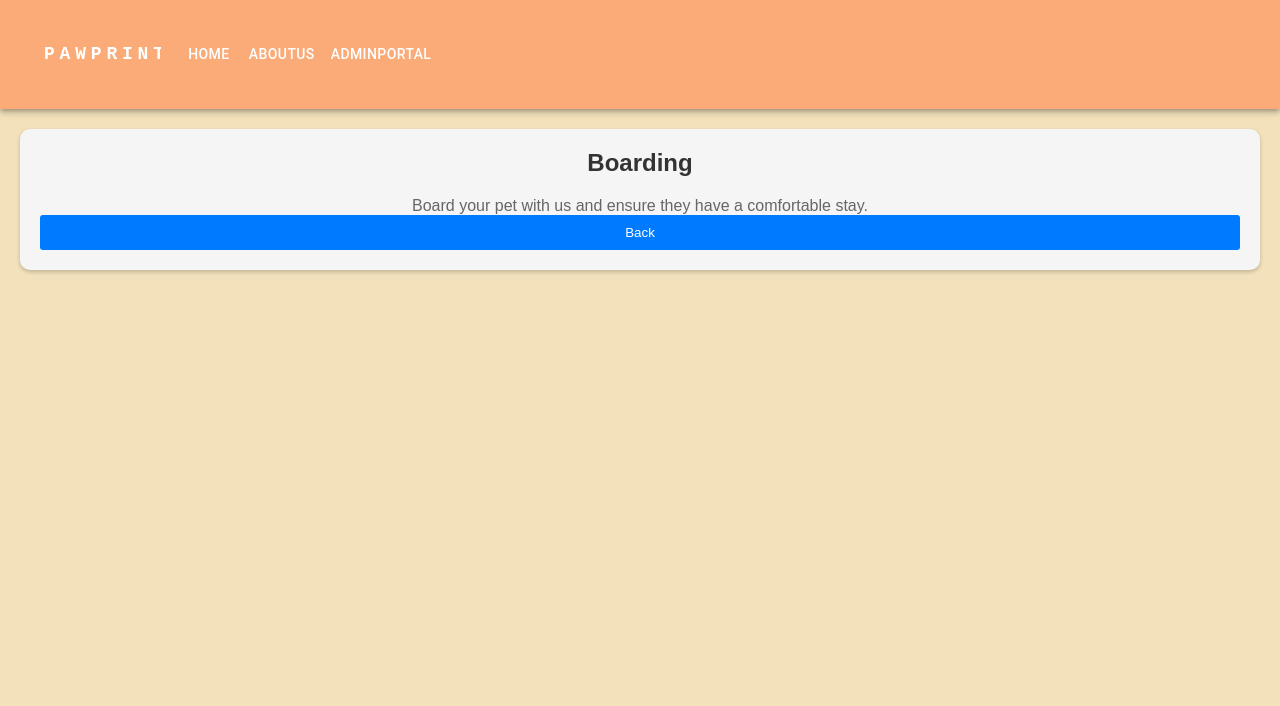
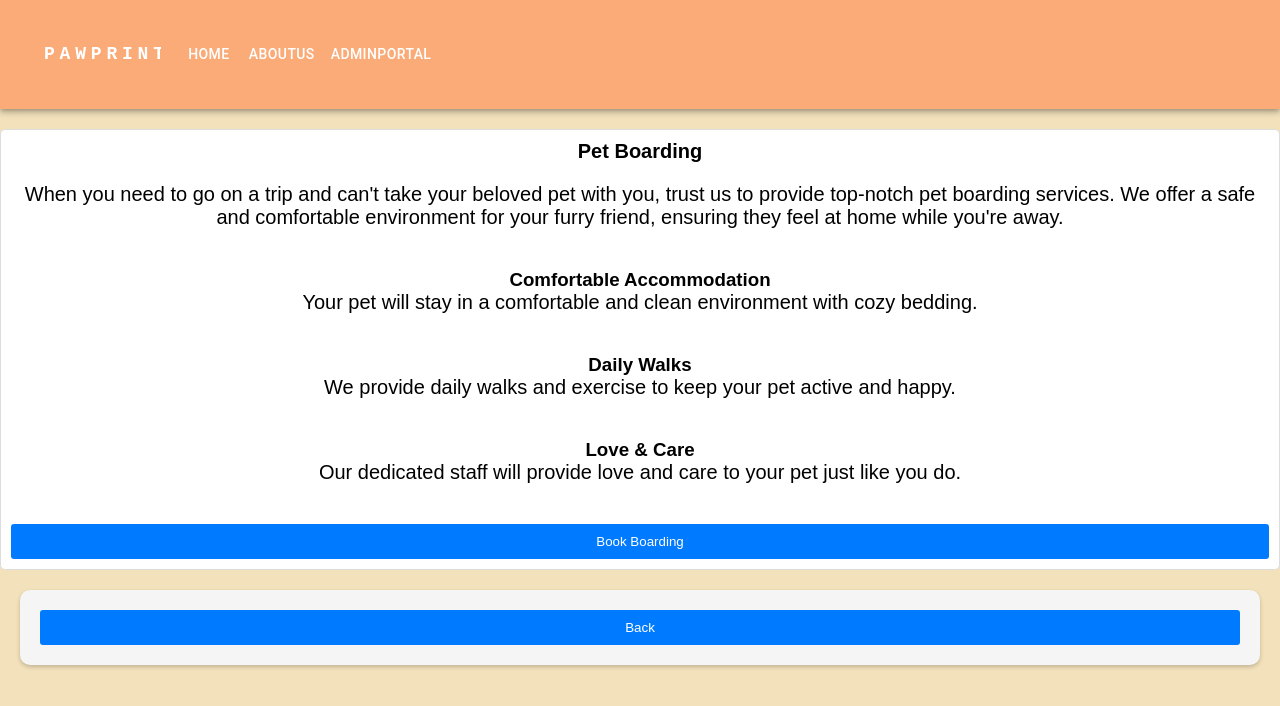
Before and after one commit to Jay2212004/Final_react, a React (Create React App) app: page /Boarding in a window 1280 px wide. Shown: the top 706 px of the page. Built offline with nearby package versions, Linux system fonts and the light colour scheme.

Commit message:
Add files via upload

```diff
--- a/src/Backup/Navbar.jsx
+++ b/src/Backup/Navbar.jsx
@@ -35,15 +35,18 @@ function Navbar() {
 
   const handleCloseNavMenu = () => {
     setAnchorElNav(null);
+
   };
 
   const handleCloseUserMenu = () => {
     setAnchorElUser(null);
+    window.location.reload();
   };
 
   const onLogout = () => {
     Cookies.remove('auth0_user_id');
     logout();
+
   };
 
   return (
--- a/src/components/Boarding.jsx
+++ b/src/components/Boarding.jsx
@@ -2,14 +2,42 @@ import React from 'react';
 import { Link } from 'react-router-dom';
 import './Common.css';
 const Boarding = () => {
-  return (
+  return ( <><section className="pet-boarding">
+  <div className="container">
+    <h2>Pet Boarding</h2>
+    <p>
+      When you need to go on a trip and can't take your beloved pet with you, trust us to provide top-notch pet boarding services. We offer a safe and comfortable environment for your furry friend, ensuring they feel at home while you're away.
+    </p>
+
+    <div className="boarding-features">
+      <div className="feature">
+        <i className="fas fa-paw"></i>
+        <h3>Comfortable Accommodation</h3>
+        <p>Your pet will stay in a comfortable and clean environment with cozy bedding.</p>
+      </div>
+
+      <div className="feature">
+        <i className="fas fa-walking"></i>
+        <h3>Daily Walks</h3>
+        <p>We provide daily walks and exercise to keep your pet active and happy.</p>
+      </div>
+
+      <div className="feature">
+        <i className="fas fa-heart"></i>
+        <h3>Love & Care</h3>
+        <p>Our dedicated staff will provide love and care to your pet just like you do.</p>
+      </div>
+    </div>
+  <Link to="/Booking">
+    <button className="btn-primary">Book Boarding</button></Link>
+  </div>
+</section>
     <div className="service-container">
-      <h2>Boarding</h2>
-      <p>Board your pet with us and ensure they have a comfortable stay.</p>
-      <Link to="/home">
+
+         <Link to="/home">
         <button className="back-button">Back</button>
       </Link>
-    </div>
+    </div></>
   );
 };
 
--- a/src/components/Common.css
+++ b/src/components/Common.css
@@ -4,18 +4,26 @@
     border-radius: 10px;
     box-shadow: 0 2px 4px rgba(0, 0, 0, 0.2);
     margin: 20px;
-    text-align: center;
+    display: block
+
   }
 
-  .service-container h2 {
-    font-size: 24px;
-    margin-bottom: 20px;
-    color: #333;
-  }
 
-  .service-container p {
+
+  /* .service-container p {
     font-size: 16px;
     color: #666;
-  }
+  } */
 
   /* You can add more specific styles as needed for your design */
+/* .service-container ul{
+  list-style-type: circle;
+  list-style-position: inherit;
+} */
+.service-container.bath{
+display: inline-block;
+margin: 50px;
+}
+.service-container.bath.hair{
+  display: inline-block;
+}
--- a/src/components/Daycare.jsx
+++ b/src/components/Daycare.jsx
@@ -4,8 +4,13 @@ import './Common.css';
 const Daycare = () => {
   return (
     <div className="service-container">
-      <h2>Daycare</h2>
-      <p>Leave your pet with us for a fun and safe day of play and socialization.</p>
+      <h1 style={{textAlign:"center"}}>DAYCARE AT PAWPRINT</h1>
+      <h2>The Pawprint Daycare is located in Mumbai. Call us to book a visit today!</h2>
+  <p>8,500 square feet of the latest in animal care innovations and technologies. The Pawprint Daycare will parallel a dog’s natural instincts, ensuring the highest level of health and safety for dogs of all shapes and sizes. A hospital-grade air filtration system, high-tech drainage and flushing systems, two indoor play parks, and 1,000 square feet of outdoor play space, a training classroom, and luxury sleep suites all combine to create the most exclusive, state-of-the-art dog care facility in all of India.</p>
+  <br></br>
+  <p>Open 12 hours a day, 365 days a year, your dog will be under the watchful, loving, and protective care of our professionally trained staff. We commit to doing everything we can to love and care for your dog as much as you do.</p>
+  <Link to="/Booking">
+    <button style={{marginBottom:'20px'}} className="btn-primary">Book Boarding</button></Link>
       <Link to="/home">
         <button className="back-button">Back</button>
       </Link>
--- a/src/components/Grooming.jsx
+++ b/src/components/Grooming.jsx
@@ -5,8 +5,33 @@ import './Common.css';
 const Grooming = () => {
   return (
     <div className="service-container">
-      <h2>Grooming</h2>
-      <p>Pamper your pet with our professional grooming services to keep them looking their best.</p>
+      <h2 style={{ textAlign: 'center' }}>GROOMING</h2>
+      <h3 style={{ textAlign: 'center' }}>WE TAKE PRIDE IN TREATING YOUR PET AS OUR OWN.</h3>
+      <p style={{ textAlign: 'center' }}>Proper grooming does more than simply improve the appearance of your dog. Regular grooming promotes a healthy coat and skin, leading to a healthier, happier pet.</p>
+      <br></br>
+      <div className="bath" style={{ display: 'inline-block' ,marginRight:'30px' ,padding:'20px'}}>
+        <h3>SPA PACKAGES</h3>
+        <p>BATH PACKAGES</p>
+        <ul>
+          <li>Hydrotherapy bath with blueberry-vanilla facial</li>
+          <li>Fluff drying and brush-out</li>
+          <li>Nail trim</li>
+          <li>Ear cleaning</li>
+        </ul>
+      </div>
+
+      <div className="hair" style={{ display: 'inline-block' ,padding:'20px' }}>
+        <h3>HAIRCUT PACKAGE</h3>
+        <ul>
+          <li>Hydrotherapy bath with blueberry-vanilla facial</li>
+          <li>Fluff drying and brush-out</li>
+          <li>Nail trim</li>
+          <li>Ear cleaning</li>
+          <li>Breed-specific or customized haircut</li>
+        </ul>
+      </div>
+      <Link  to="/Booking">
+    <button style={{marginBottom:'20px'}} className="btn-primary">Book Boarding</button></Link>
       <Link to="/home">
         <button className="back-button">Back</button>
       </Link>
```
